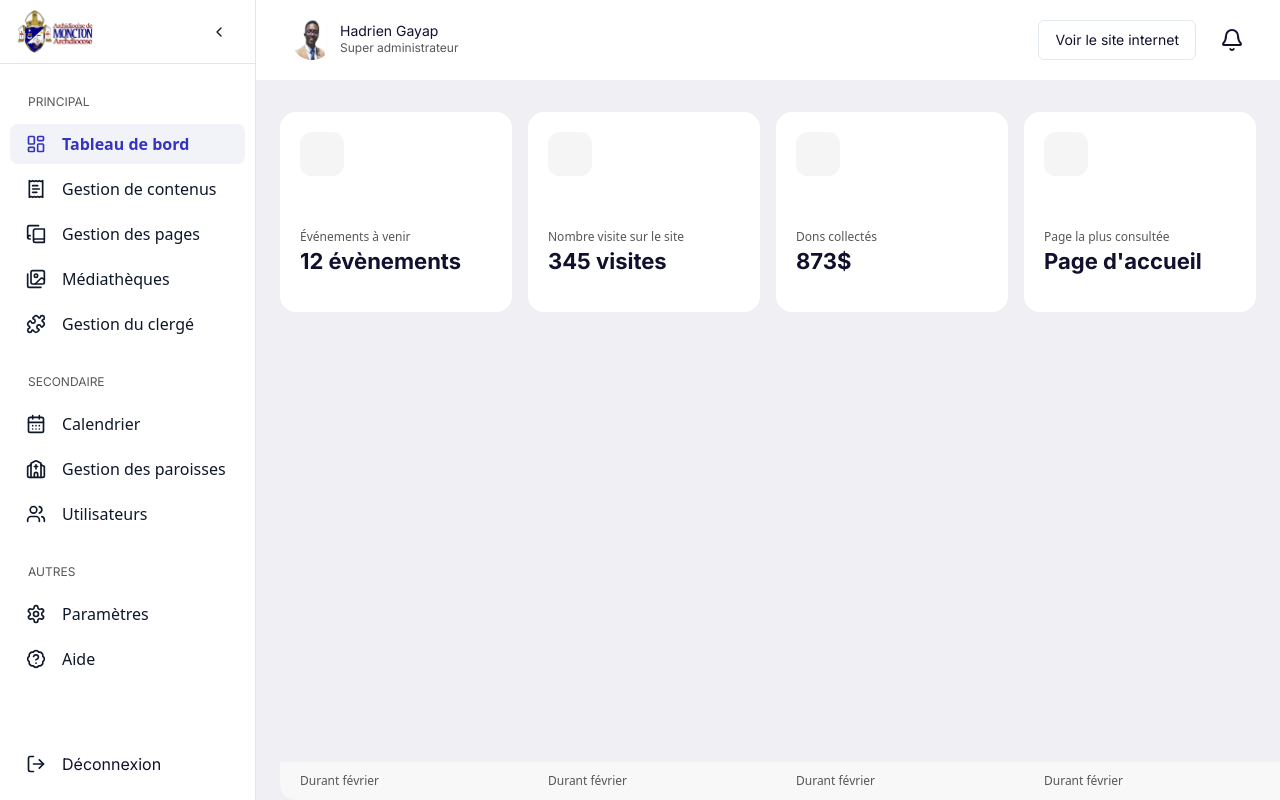
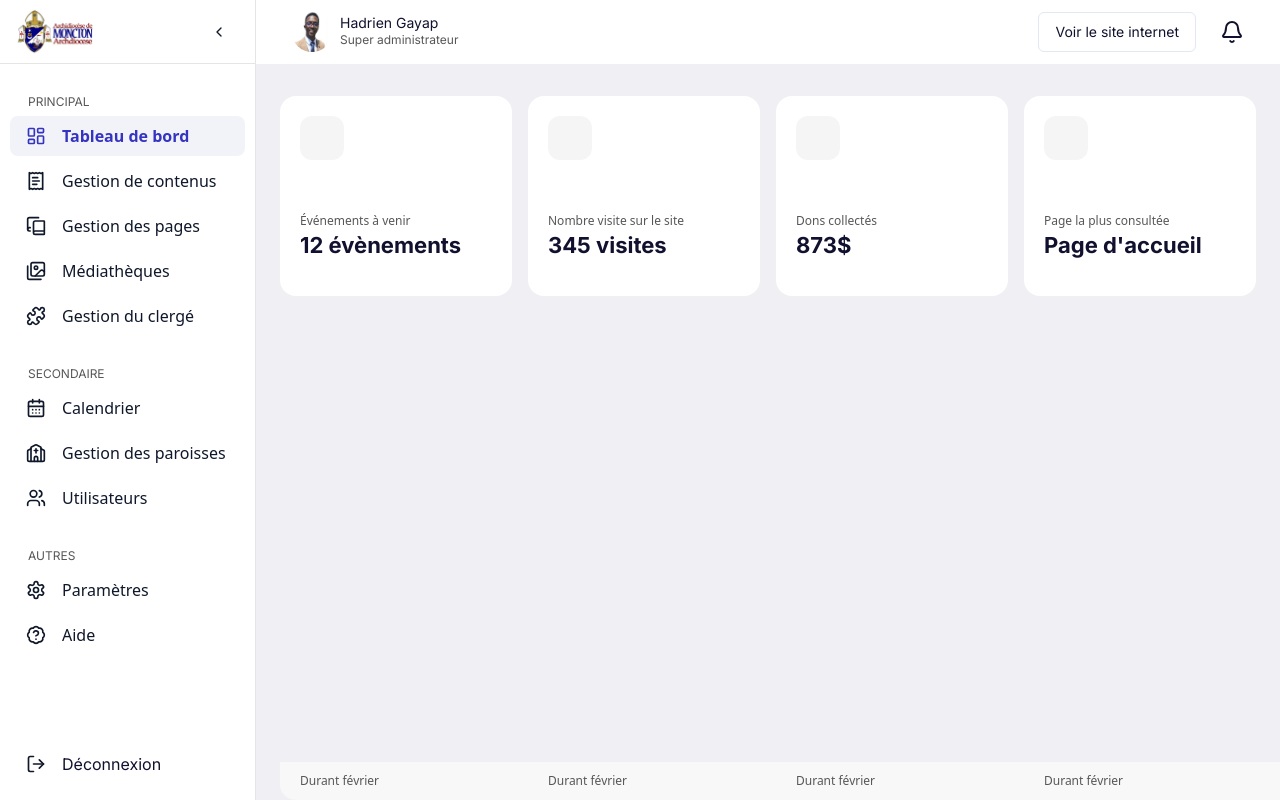
Before and after one commit to patson120/diocese-moncton-admin, a Next.js app: page / in a window 1280 px wide. Shown: the top 800 px of the page. Built offline with nearby package versions, Linux system fonts and the light colour scheme.

Commit message:
first commit

```diff
--- a/src/app/layout.tsx
+++ b/src/app/layout.tsx
@@ -30,7 +30,9 @@ export default function RootLayout({
             <Sidebar />
             <main className="flex-1 transition-all duration-300 bg-[#f0f0f4]">
               <HeaderSection />
-              {children}
+              <div className="flex h-[calc(100%-64px)] overflow-y-scroll px-6 py-4 ">
+                {children}
+              </div>
             </main>
           </div>
         </div>
--- a/src/app/page.tsx
+++ b/src/app/page.tsx
@@ -2,10 +2,8 @@ import { DashboardSection } from "@/components/sections/DashboardSection/Dashboa
 
 export default function Home() {
   return (
-    <main className="flex h-[calc(100%-80px)] overflow-y-scroll px-6 py-4 ">
-      <div className="flex-1 mt-4">
-        <DashboardSection />
-      </div>
+    <main className="flex-1 mt-4" >
+      <DashboardSection />
     </main>
   );
 }
--- a/src/components/sections/HeaderSection/HeaderSection.tsx
+++ b/src/components/sections/HeaderSection/HeaderSection.tsx
@@ -5,7 +5,7 @@ import React, { JSX } from "react";
 
  const HeaderSection = (): JSX.Element => {
   return (
-    <header className="w-full h-20 bg-white flex items-center justify-between px-9">
+    <header className="w-full h-16 bg-white flex items-center justify-between px-9">
       <div className="flex items-center gap-2">
         <Avatar className="w-10 h-10 rounded-full overflow-hidden">
           <AvatarImage src="/assets/img/image.png" alt="Profile" />
--- a/src/components/ui/sidebar.tsx
+++ b/src/components/ui/sidebar.tsx
@@ -194,7 +194,7 @@ export function Sidebar({ className }: SidebarProps) {
               {navigationSections.map((section, sectionIndex) => (
                 <div key={sectionIndex} className="w-full cursor-pointer">
                   <div className={cn(
-                    'px-[18px] mb-3',
+                    'px-[18px] mb-1',
                     isCollapsed && 'md:hidden')} >
                     <span className="font-legend text-xs text-gray">
                       {section.title}
@@ -231,6 +231,7 @@ export function Sidebar({ className }: SidebarProps) {
                 </div>
               ))}
             </div>
+            <div className='h-10'></div>
           </ScrollArea>
           {/* Logout button */}
           <div className={cn("absolute h-10 bottom-[16px] left-2.5 bg-white",
```
